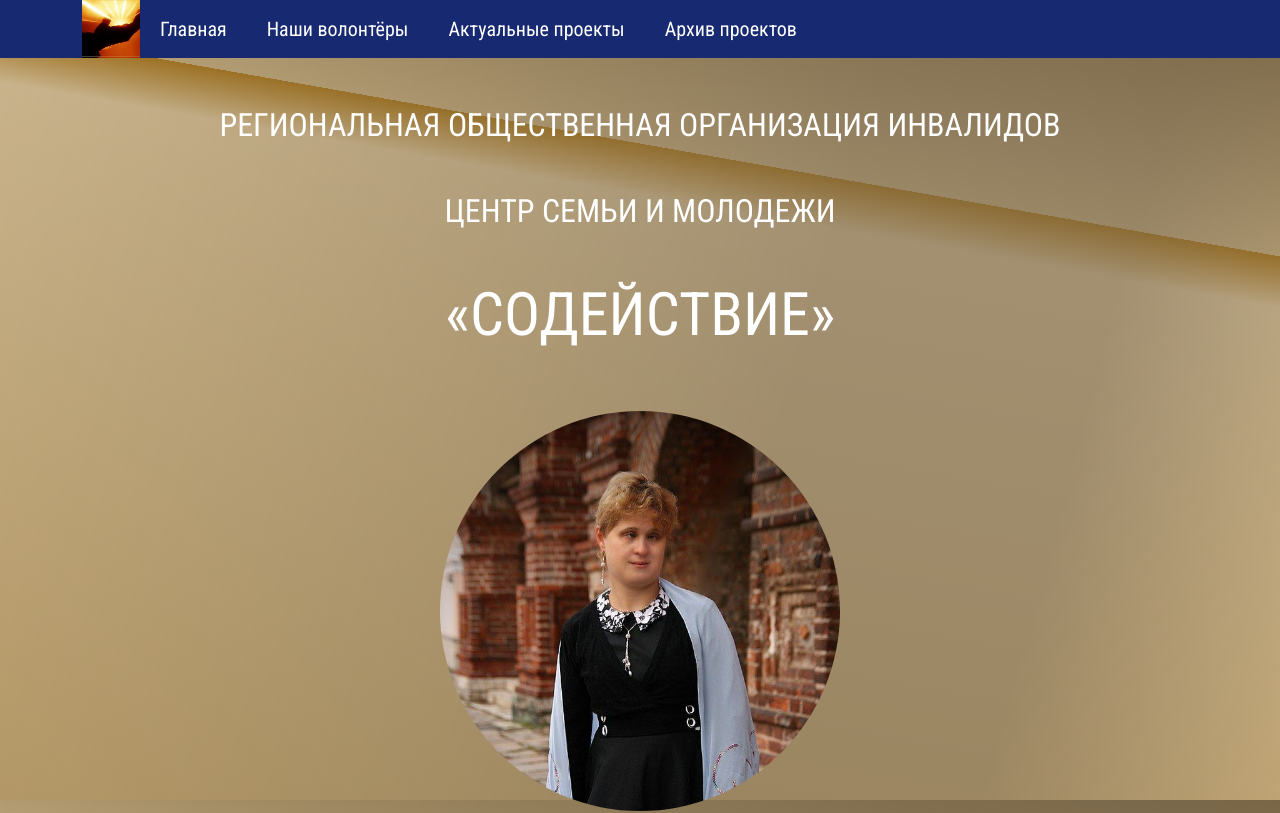
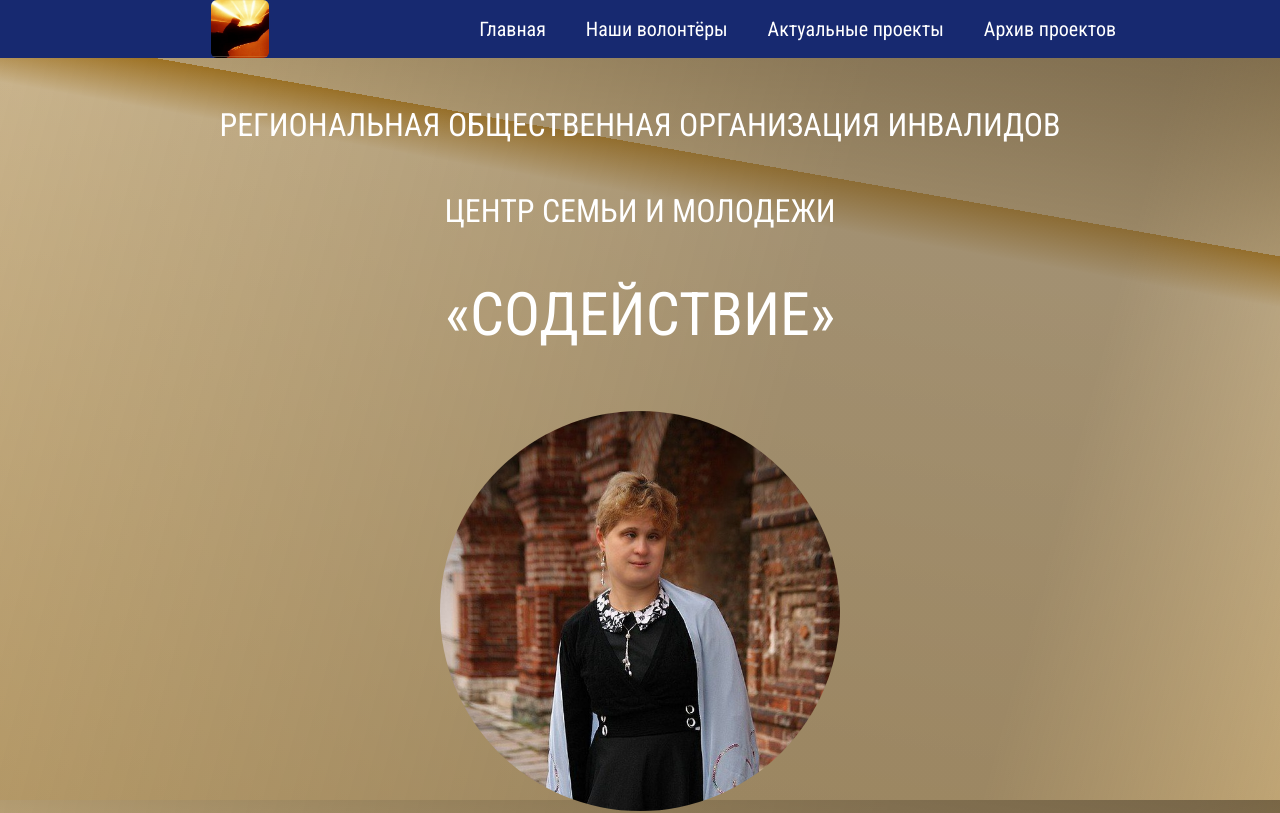
Before and after one commit to roma17111/SodeystvieReact, a React (Create React App) app: page / in a window 1280 px wide. Shown: the top 813 px of the page. Built offline with nearby package versions, Linux system fonts and the light colour scheme.

Commit message:
Доработана шапка

```diff
--- a/src/components/director/DirectorImage.js
+++ b/src/components/director/DirectorImage.js
@@ -5,7 +5,7 @@ import "./directorimage.css"
 const DirectorImage = () => {
     return (
         <div className= "director">
-            <img className="image" src={photo} alt= "Картинка"/>
+            <img className="image img-fluid" src={photo} alt= "Картинка"/>
             <h3 className="text-center m-3">Директор</h3>
             <h4 className="text-center m-3">Якименко Вероника Владимировна</h4>
         </div>
--- a/src/components/header/HeaderInfo.css
+++ b/src/components/header/HeaderInfo.css
@@ -10,6 +10,8 @@
     font-size: 20px;
 }
 
+
+
 .btn{
     border: 0 !important;
     border-radius: 0 !important;
--- a/src/components/header/HeaderInfo.js
+++ b/src/components/header/HeaderInfo.js
@@ -6,8 +6,7 @@ const HeaderInfo = () => {
     return (
         <div >
             <nav className="navbar navbar-expand-lg bg-primary p-0 nav-color">
-                <div className="container">
-                    <img src={logo} className="" width= "58"  alt="Картинка"/>
+                <div className="container ms-lg-2">
                     <button className="navbar-toggler white" type="button" data-bs-toggle="collapse"
                             data-bs-target="#navbarNav" aria-controls="navbarNav" aria-expanded="false"
                             aria-label="Toggle navigation">
@@ -18,6 +17,7 @@ const HeaderInfo = () => {
                         </svg>
                     </button>
                     <div className="collapse navbar-collapse" id="navbarNav">
+                        <img src={logo} className="lager-image" width= "58"  alt="Картинка"/>
                         <ul className="navbar-nav">
                             <li className="nav-item btn btn-outline-danger">
                                 <Link className="nav-link  white" aria-current="page" to="/">Главная</Link>
--- a/src/components/projects/actual/SuperLager.js
+++ b/src/components/projects/actual/SuperLager.js
@@ -9,7 +9,7 @@ const SuperLager = () => {
                 <h2 className="text-center">English Summer Camp</h2>
             </div>
             <div className= "p-5">
-                <img className="lager-image" src={lager} alt="lager" width="650"/>
+                <img className="lager-image img-fluid" src={lager} alt="lager" width="650"/>
             </div>
             <div >
                 <span className="text">В этом месте будет информация о слёте Английского языка.
--- a/src/components/projects/actual/superlager.css
+++ b/src/components/projects/actual/superlager.css
@@ -1,6 +1,7 @@
 .lager-image{
     display: block;
     margin: auto;
+    border-radius: 10%;
 }
 
 .text{
```
